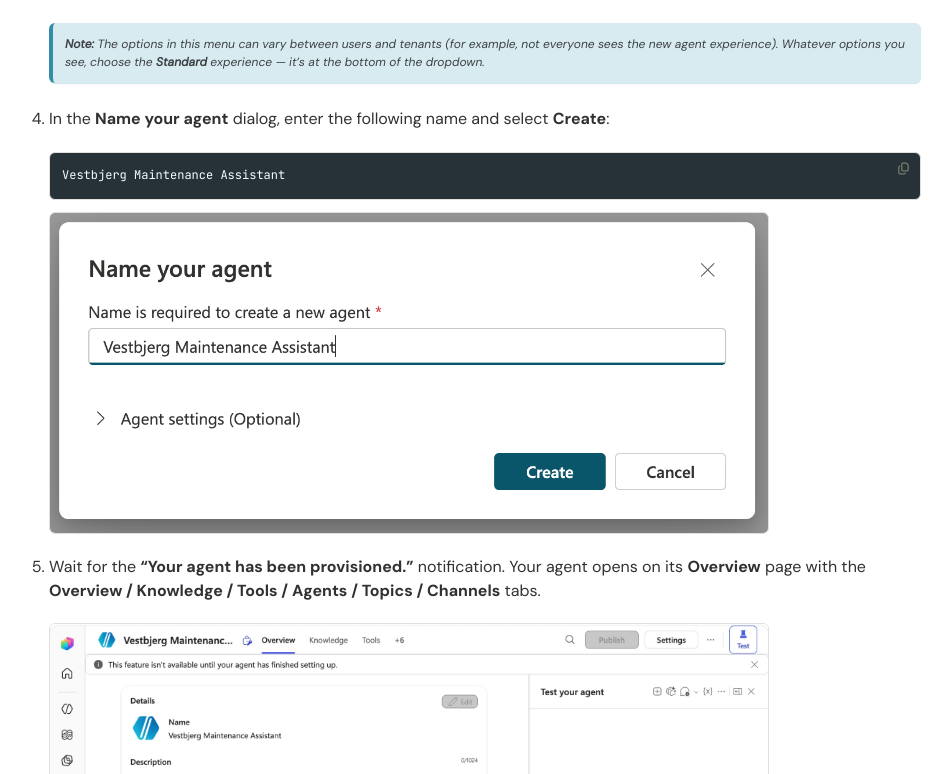
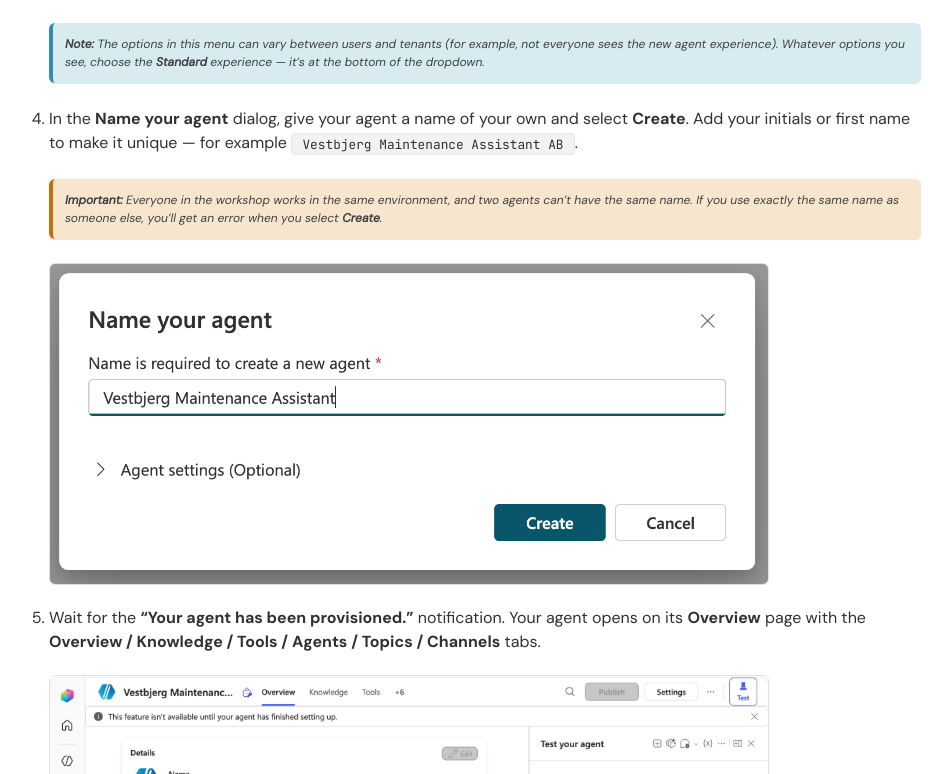
Before and after one commit to leonbroatcolumbus/Labs, a plain HTML site: page lab2.html in a window 1280 px wide. Shown: the part 1986-2760 px from the top of the page, without its empty margins (7-959 px from the left). Drawn offline with Linux system fonts and the light colour scheme; a script that the page names is missing.

Commit message:
Lab 2: participants choose their own agent name
Everyone works in the same environment and duplicate agent names fail on
Create. The name step now asks for a name of their own (with initials as
an example) and warns about the error; later steps in labs 2 and 3 refer
to "your maintenance agent" instead of the fixed name.

Co-Authored-By: Claude Opus 5.5 <noreply@anthropic.com>

```diff
--- a/lab2.html
+++ b/lab2.html
@@ -1641,9 +1641,12 @@ The options in this menu can vary between users and tenants (for example, not ev
     </blockquote>
   </li>
   <li>
-    <p>In the <strong>Name your agent</strong> dialog, enter the following name and select <strong>Create</strong>:</p>
-
-    <div class="language-plaintext highlighter-rouge"><div class="highlight"><pre class="highlight"><button title="Copy to clipboard" class="clipboard-copy-button"><span class="sr-only">Copy code</span><i class="far fa-fw fa-copy"></i><i class="fas fa-fw fa-check copied"></i></button><code>Vestbjerg Maintenance Assistant</code></pre></div>    </div>
+    <p>In the <strong>Name your agent</strong> dialog, give your agent a name of your own and select <strong>Create</strong>. Add your initials or first name to make it unique — for example <code class="language-plaintext highlighter-rouge">Vestbjerg Maintenance Assistant AB</code>.</p>
+
+    <blockquote class="notice notice--warning">
+      <p><strong>Important:</strong>
+Everyone in the workshop works in the same environment, and two agents can’t have the same name. If you use exactly the same name as someone else, you’ll get an error when you select <strong>Create</strong>.</p>
+    </blockquote>
 
     <p><img src="name-your-agent.png" alt="Name your agent dialog with Vestbjerg Maintenance Assistant entered"></p>
   </li>
@@ -1972,7 +1975,7 @@ Agents typically show citations at the bottom of responses, indicating which kno
 
 <ol>
   <li>
-    <p>Open your Vestbjerg Maintenance Assistant agent (the one you created in Use Case #1).</p>
+    <p>Open your maintenance agent (the one you created and named in Use Case #1).</p>
   </li>
   <li>
     <p>On the agent’s <strong>Overview</strong> page, find the <strong>Tools</strong> section (scroll down if needed) and select <strong>+ Add tool</strong> in its upper right corner.</p>
```
Also changed, not shown: lab3.html (+3 -3 lines).
